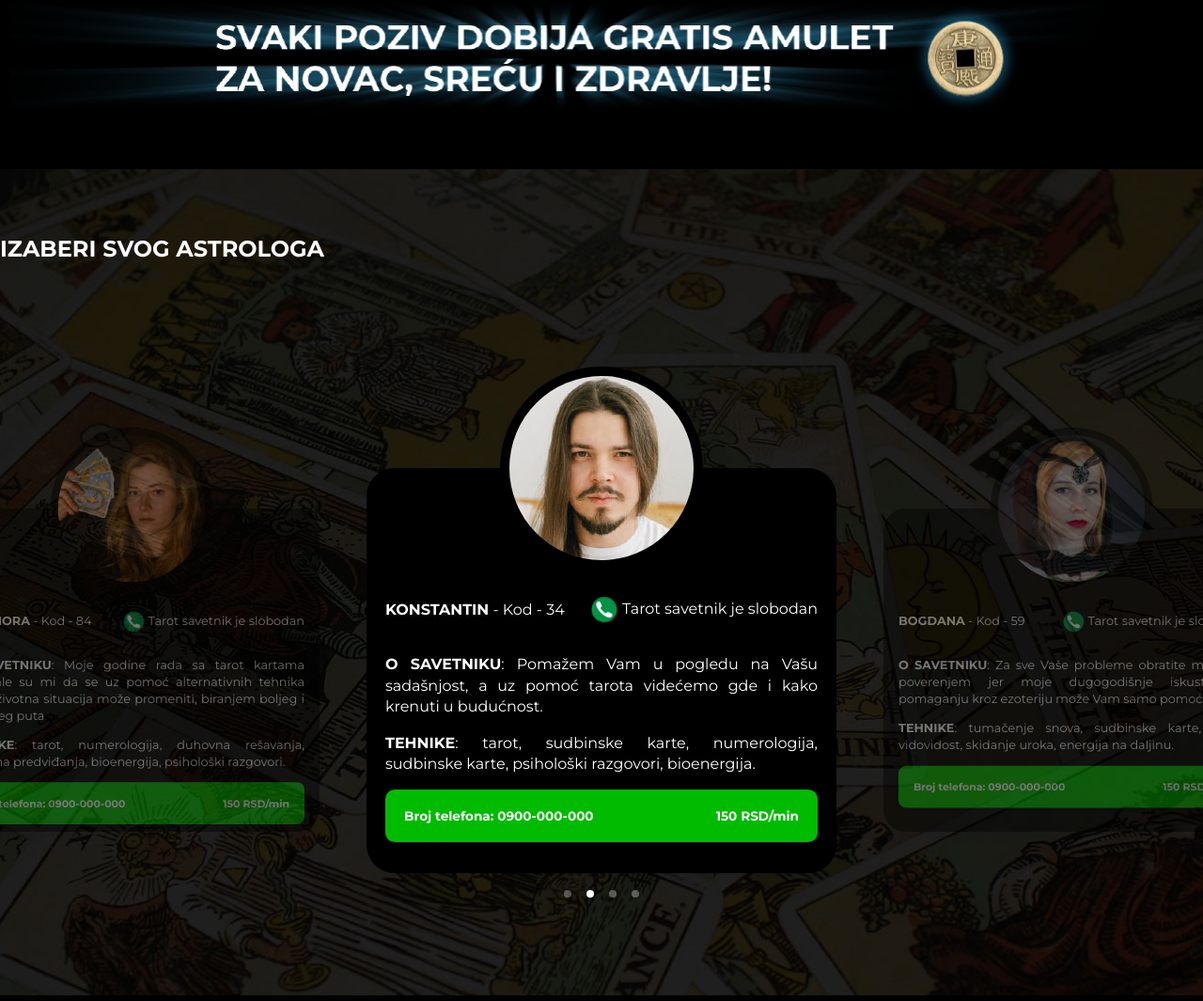
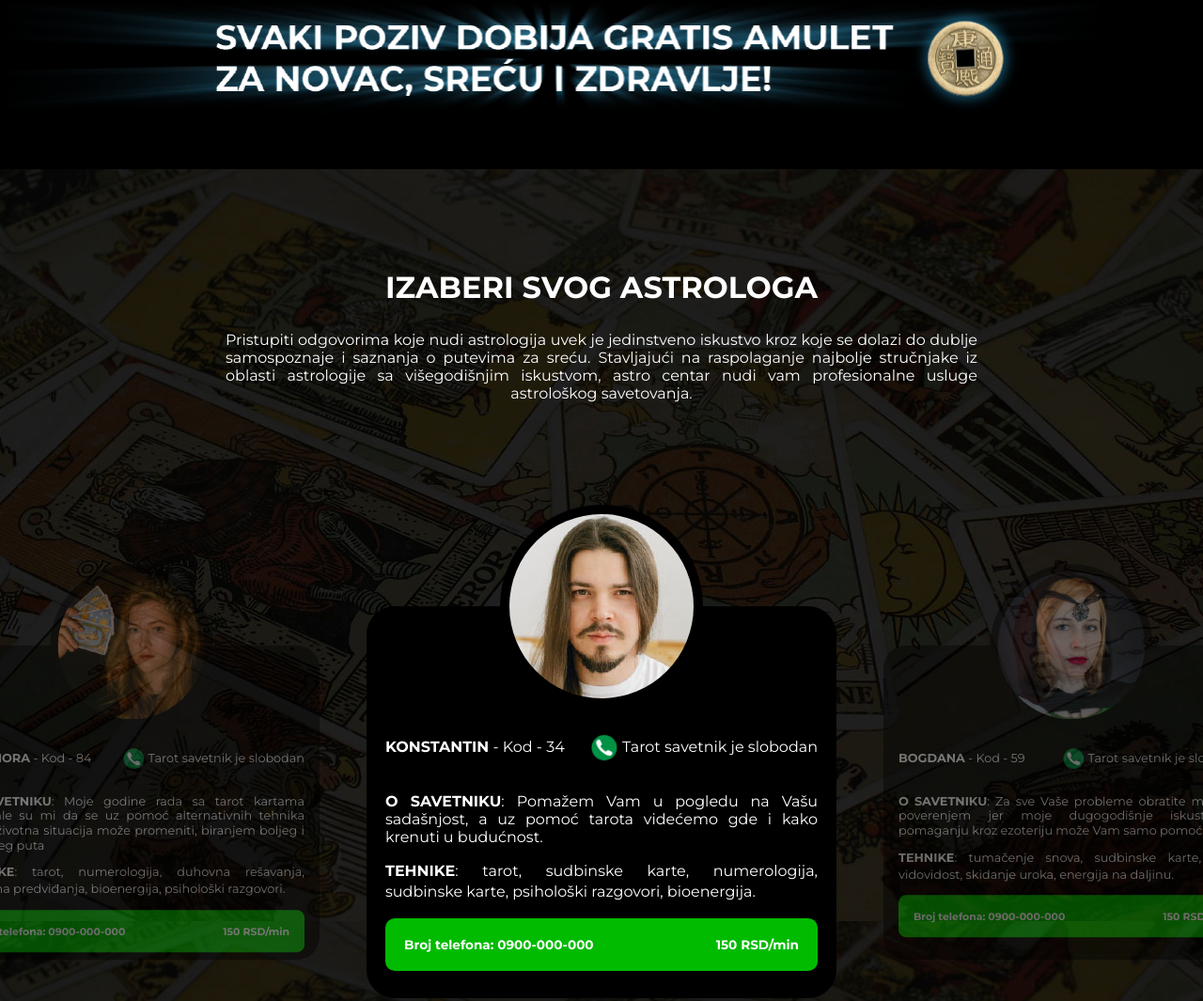
Before and after one commit to 1978milanbabic/astrologis, a React app: page / in a window 1280 px wide. Shown: the part 1410-2475 px from the top of the page at 94% size. Built offline with nearby package versions, Linux system fonts and the light colour scheme.

Commit message:
[section astrologists] completed

```diff
--- a/src/app/assets/App.scss
+++ b/src/app/assets/App.scss
@@ -1,5 +1,9 @@
 // globals
 @import './variables.scss';
+
+// animations
+@import './animations.scss';
+
 
 * {
   box-sizing: border-box;
--- /dev/null
+++ b/src/app/assets/_animations.scss
@@ -0,0 +1,52 @@
+@keyframes rotate {
+  from {
+    transform: rotate(0);
+  }
+  to {
+    transform: rotate(360deg);
+  }
+}
+
+.rotate {
+  animation: rotate 15s linear;
+  // animation-fill-mode: both;
+  animation-iteration-count: infinite;
+}
+
+// @keyframes bouncein {
+//   from, 20%, 40%, 60%, 80%, to {
+//       animation-timing-function: cubic-bezier(0.215, 0.610, 0.355, 1.000);
+//   }
+
+//   0% {
+//       opacity: 0;
+//       transform: scale3d(.3, .3, .3);
+//   }
+
+//   20% {
+//       transform: scale3d(1.1, 1.1, 1.1);
+//   }
+
+//   40% {
+//       transform: scale3d(.9, .9, .9);
+//   }
+
+//   60% {
+//       opacity: 1;
+//       transform: scale3d(1.03, 1.03, 1.03);
+//   }
+
+//   80% {
+//       transform: scale3d(.97, .97, .97);
+//   }
+
+//   to {
+//       opacity: 1;
+//       transform: scale3d(1, 1, 1);
+//   }
+// }
+
+// .bouncein {
+//   animation: bouncein 0.5s;
+//   animation-fill-mode: both;
+// }
--- a/src/app/scenes/Home/assets/Home.scss
+++ b/src/app/scenes/Home/assets/Home.scss
@@ -257,9 +257,33 @@
       background-size: cover;
       background-position: center center;
       background-attachment: fixed;
-      padding: rem(50) 0 rem(80);
+      padding: rem(80) 0 rem(80);
 
+      .astro-headline {
+        width: 90%;
+        max-width: 800px;
+        margin: 0 auto;
+        text-align: center;
 
+        h2 {
+          font-size: 2rem;
+        }
+
+        p {
+          line-height: 1.2;
+          text-align: justify;
+          text-align-last: center;
+        }
+      }
+
+      .caro-cont {
+        width: "100%";
+        max-width: "1500px";
+        overflow-x: "hidden";
+        margin: "0 auto";
+        overflow-y: "auto";
+        padding-bottom: "50px";
+      }
 
       .astro-slide-cont {
         width: 90%;
@@ -360,7 +384,7 @@
           .osavet {
             p {
               text-align: justify;
-              line-height: 1.4;
+              line-height: 1.2;
 
               span {
                 font-weight: 700;
--- a/src/app/scenes/Home/components/Astrologists.js
+++ b/src/app/scenes/Home/components/Astrologists.js
@@ -10,24 +10,35 @@ import callNok from '../../../../../public/assets/call-nok.png'
 import astrologs from '../utils/astologysts'
 
 const Astrologists = props => {
+  const { device } = props
+
   return (
     <section className='astrologists'>
+      <div className='astro-headline'>
         <h2>IZABERI SVOG ASTROLOGA</h2>
-      <p></p>
+        <p>Pristupiti odgovorima koje nudi astrologija uvek je jedinstveno iskustvo
+          kroz koje se dolazi do dublje samospoznaje i saznanja o putevima za sreću.
+          Stavljajući na raspolaganje najbolje stručnjake iz oblasti astrologije
+          sa višegodišnjim iskustvom,
+          astro centar nudi vam profesionalne usluge astrološkog savetovanja.</p>
+      </div>
 
-      <div style={{
+      <div
+        className='caro-cont'
+        style={{
           width: '100%',
           maxWidth: '1500px',
           overflowX: 'hidden',
           margin: '0 auto',
           overflowY: 'auto',
           paddingBottom: '50px'
-      }}>
+        }}
+      >
         <div className='astro-slide-cont'>
           <Carousel
             infiniteLoop={true}
             centerMode
-            centerSlidePercentage={50}
+            centerSlidePercentage={(device && device === 'mobile') ? 100 : 50}
             showArrows={false}
             showStatus={false}
             showIndicators={true}
@@ -77,6 +88,7 @@ const Astrologists = props => {
           </Carousel>
         </div>
       </div>
+
     </section>
   )
 }
--- a/src/app/scenes/Home/components/Planets.js
+++ b/src/app/scenes/Home/components/Planets.js
@@ -8,7 +8,7 @@ const Planets = props => {
     <section className='planets'>
       <div className='planets-inner'>
           <div className='left'>
-            <img alt='' src={signs} />
+            <img alt='' src={signs} className='rotate' />
           </div>
           <div className='right'>
             <p>Kao izuzetno popularna metoda, astrologija ne nudi samo uvid u dalju perspektivu,
```
Also changed, not shown: README.md. Lines whose indentation alone changed are shown as unchanged.
